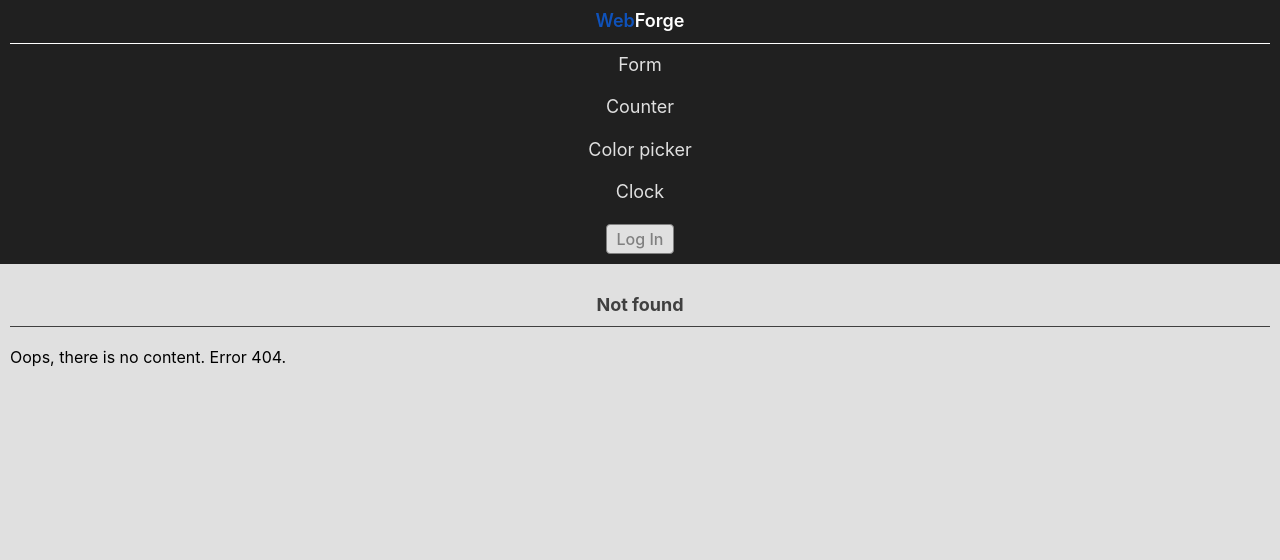
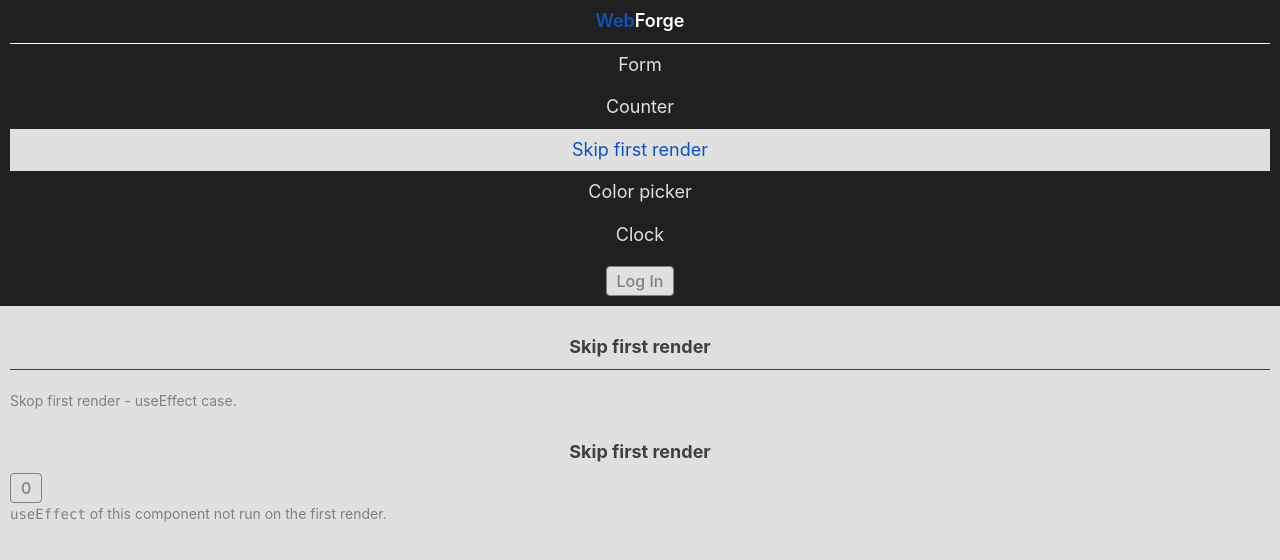
Before and after one commit to basesnel/react-system-01-hooks, a React (Create React App) app: page /react-system-01-hooks/skip-first-render in a window 1280 px wide. Before the commit this address had no page. Shown: the top 560 px of the page. Built offline with nearby package versions, Linux system fonts and the light colour scheme.

Commit message:
Skip first render case

```diff
--- a/src/components/App.jsx
+++ b/src/components/App.jsx
@@ -2,6 +2,7 @@ import { Routes, Route } from 'react-router-dom';
 
 import { HomePage } from '../pages/HomePage';
 import { CounterPage } from '../pages/CounterPage';
+import { SkipFirstRenderPage } from '../pages/SkipFirstRenderPage';
 import { ColorPickerPage } from '../pages/ColorPickerPage';
 import { FormPage } from '../pages/FormPage';
 import { ClockPage } from '../pages/ClockPage';
@@ -19,6 +20,7 @@ function App() {
         <Route path="/" element={<HomePage />} />
         <Route path="/form" element={<FormPage />} />
         <Route path="/counter" element={<CounterPage />} />
+        <Route path="/skip-first-render" element={<SkipFirstRenderPage />} />
         <Route path="/colorpicker" element={<ColorPickerPage />} />
         <Route path="/clock" element={<ClockPage />} />
         <Route path="*" element={<NotFoundPage />} />
--- a/src/components/NavBar/NavBar.jsx
+++ b/src/components/NavBar/NavBar.jsx
@@ -31,6 +31,16 @@ export const NavBar = () => {
             className={({ isActive }) =>
               isActive ? css.navlinkactive : css.navlink
             }
+            to="/skip-first-render"
+          >
+            Skip first render
+          </NavLink>
+        </li>
+        <li className={css.item}>
+          <NavLink
+            className={({ isActive }) =>
+              isActive ? css.navlinkactive : css.navlink
+            }
             to="/colorpicker"
           >
             Color picker
--- a/src/components/NavBar/NavBar.module.css
+++ b/src/components/NavBar/NavBar.module.css
@@ -4,6 +4,7 @@
 @media smartphone {
   .menu {
     display: flex;
+    flex-wrap: wrap;
     justify-content: space-around;
   }
 }
--- /dev/null
+++ b/src/components/SkipFirstRender/SkipFirstRender.jsx
@@ -0,0 +1,30 @@
+import { useEffect, useState, useRef } from 'react';
+import { DecoratedButton } from 'components/DecoratedButton/DecoratedButton';
+import { Text } from 'components/Text/Text';
+// import css from './SkipFirstRender.module.css';
+
+export const SkipFirstRender = () => {
+  const [count, setCount] = useState(0);
+  const isFirstRender = useRef(true);
+
+  useEffect(() => {
+    if (isFirstRender.current) {
+      isFirstRender.current = false;
+      return;
+    }
+    console.log(`useEffect is run - ${Date.now()}`);
+  });
+  return (
+    <div>
+      <DecoratedButton
+        caption={count}
+        onClick={() => {
+          setCount(c => c + 1);
+        }}
+      />
+      <Text>
+        <code>useEffect</code> of this component not run on the first render.
+      </Text>
+    </div>
+  );
+};
--- /dev/null
+++ b/src/pages/SkipFirstRenderPage.jsx
@@ -0,0 +1,19 @@
+import { Container } from 'components/Container/Container';
+import { Title } from 'components/Title/Title';
+import { Text } from 'components/Text/Text';
+import { SkipFirstRender } from 'components/SkipFirstRender/SkipFirstRender';
+
+export const SkipFirstRenderPage = () => {
+  return (
+    <main>
+      <Container>
+        <Title level={1} caption="Skip first render" />
+        <Text>Skop first render - useEffect case.</Text>
+      </Container>
+      <Container>
+        <Title level={2} caption="Skip first render" />
+        <SkipFirstRender />
+      </Container>
+    </main>
+  );
+};
```
